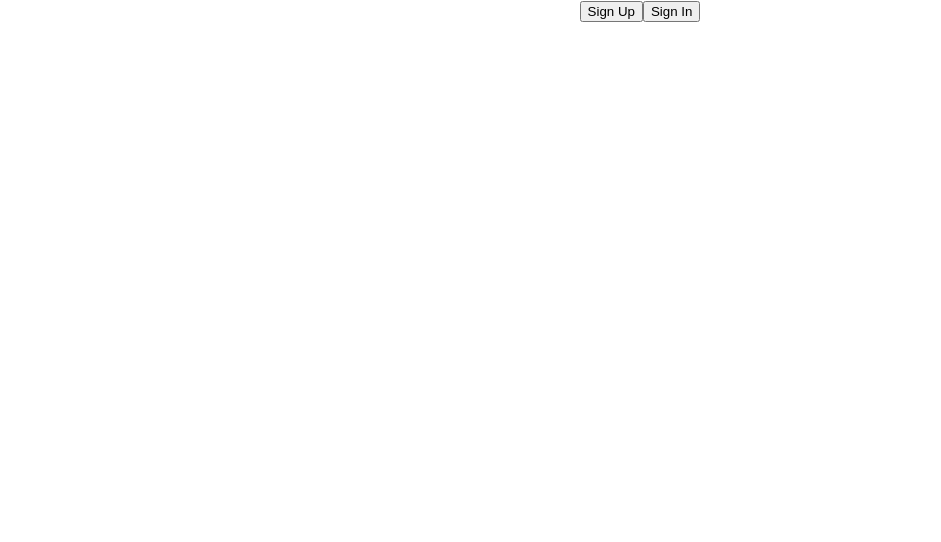
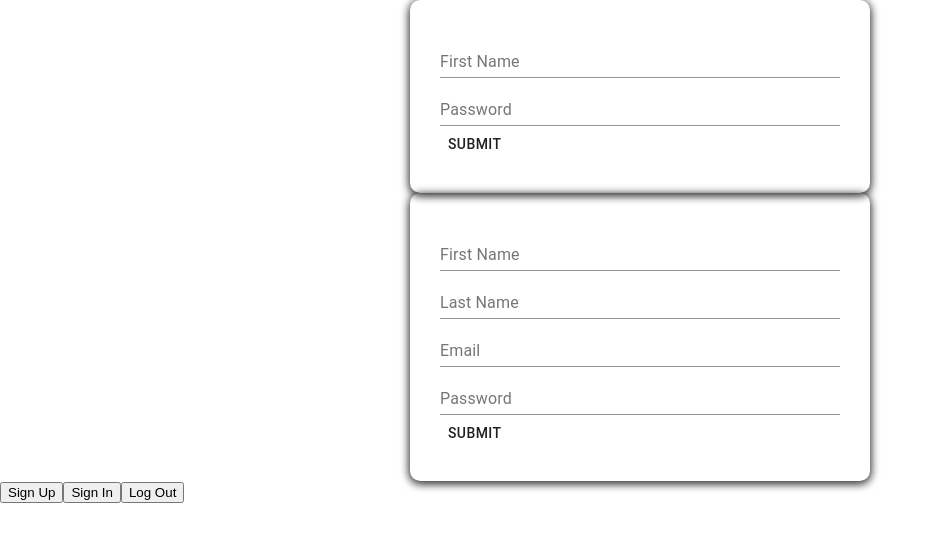
Before and after one commit to bergmaner/Faceberg, a React (Create React App) app: page / in a window 1280 px wide. Shown: the top 542 px of the page, without its empty margins (0-941 px from the left). Built offline with nearby package versions, Linux system fonts and the light colour scheme; no server answers.

Commit message:
create Login and Register forms without logic

```diff
--- a/src/App.css
+++ b/src/App.css
@@ -1,38 +1,9 @@
-.App {
-  text-align: center;
+body{
+  margin: 0px;
 }
-
-.App-logo {
-  height: 40vmin;
-  pointer-events: none;
+.outerBox{
+  padding: 30px;
+  width: 400px;
+  border-radius: 10px;
+  box-shadow: 0px 2px 10px rgba(0,0,0,0.6), 0px 2px 10px rgba(0,0,0,0.6);
 }
-
-@media (prefers-reduced-motion: no-preference) {
-  .App-logo {
-    animation: App-logo-spin infinite 20s linear;
-  }
-}
-
-.App-header {
-  background-color: #282c34;
-  min-height: 100vh;
-  display: flex;
-  flex-direction: column;
-  align-items: center;
-  justify-content: center;
-  font-size: calc(10px + 2vmin);
-  color: white;
-}
-
-.App-link {
-  color: #61dafb;
-}
-
-@keyframes App-logo-spin {
-  from {
-    transform: rotate(0deg);
-  }
-  to {
-    transform: rotate(360deg);
-  }
-}
--- a/src/App.js
+++ b/src/App.js
@@ -1,20 +1,20 @@
 import React, { useEffect } from 'react';
 import './App.css';
-import { userRef } from './services/Firebase/';
+import { userRef, firebaseApp } from './services/Firebase/';
 import signUp from './services/Firebase/signUp';
 import signIn from './services/Firebase/signIn';
+import Login from './components/Login';
+import Register from './components/Register';
 
 function App() {
 
-  useEffect( () => {
-    function callFunc(){
-      userRef.push({
-        email: 'demogo@op.pl',
-        password: 'haslo123'
-      })
-    }
-    //callFunc();
-  },[]);
+    firebaseApp.auth().onAuthStateChanged(function(user) {
+      if (user) {
+        console.log(user.uid);
+      } else {
+       console.log('no');
+      }
+    });
 
   const onSignUp = () => {
     const result = signUp('demogo@op.pl','haslo123','Lanner','Halington');
@@ -26,8 +26,11 @@ function App() {
   }
   return (
     <div className="App">
+      <Login/>
+      <Register/>
      <button onClick = { () => onSignUp() }>Sign Up</button>
      <button onClick = { () => onSignIn() }>Sign In</button>
+     <button onClick = { () => firebaseApp.auth().signOut() }>Log Out</button>
     </div>
   );
 }
--- /dev/null
+++ b/src/components/Login.js
@@ -0,0 +1,15 @@
+import React from 'react';
+import { TextField, Button } from '@material-ui/core';
+const Login = () => {
+    return (
+    <div style = {{ display: 'flex', justifyContent: 'center' }} >
+        <div className = "outerBox">
+            <TextField fullWidth label = "First Name"/>
+            <TextField fullWidth label = "Password"/>
+            <Button>Submit</Button>
+
+        </div>
+    </div>
+    )
+}
+export default Login;
--- /dev/null
+++ b/src/components/Register.js
@@ -0,0 +1,16 @@
+import React from 'react';
+import { TextField, Button } from '@material-ui/core';
+const Register = () => {
+    return (
+    <div style = {{ display: 'flex', justifyContent: 'center' }}>
+        <div className = "outerBox">
+            <TextField fullWidth label = "First Name"/>
+            <TextField fullWidth label = "Last Name"/>
+            <TextField fullWidth label = "Email"/>
+            <TextField fullWidth label = "Password"/>
+            <Button>Submit</Button>
+        </div>
+    </div>
+    )
+}
+export default Register;
```
